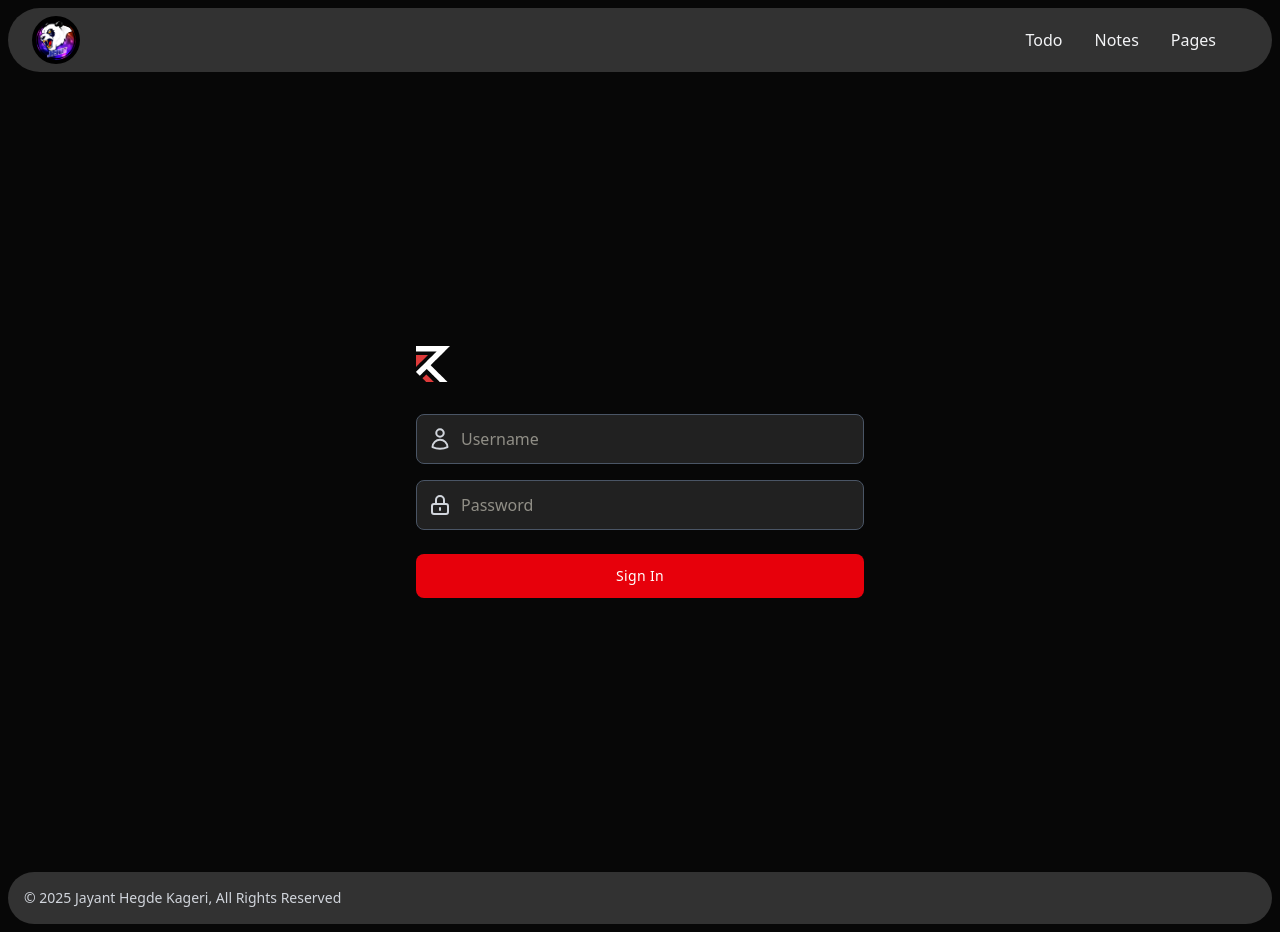
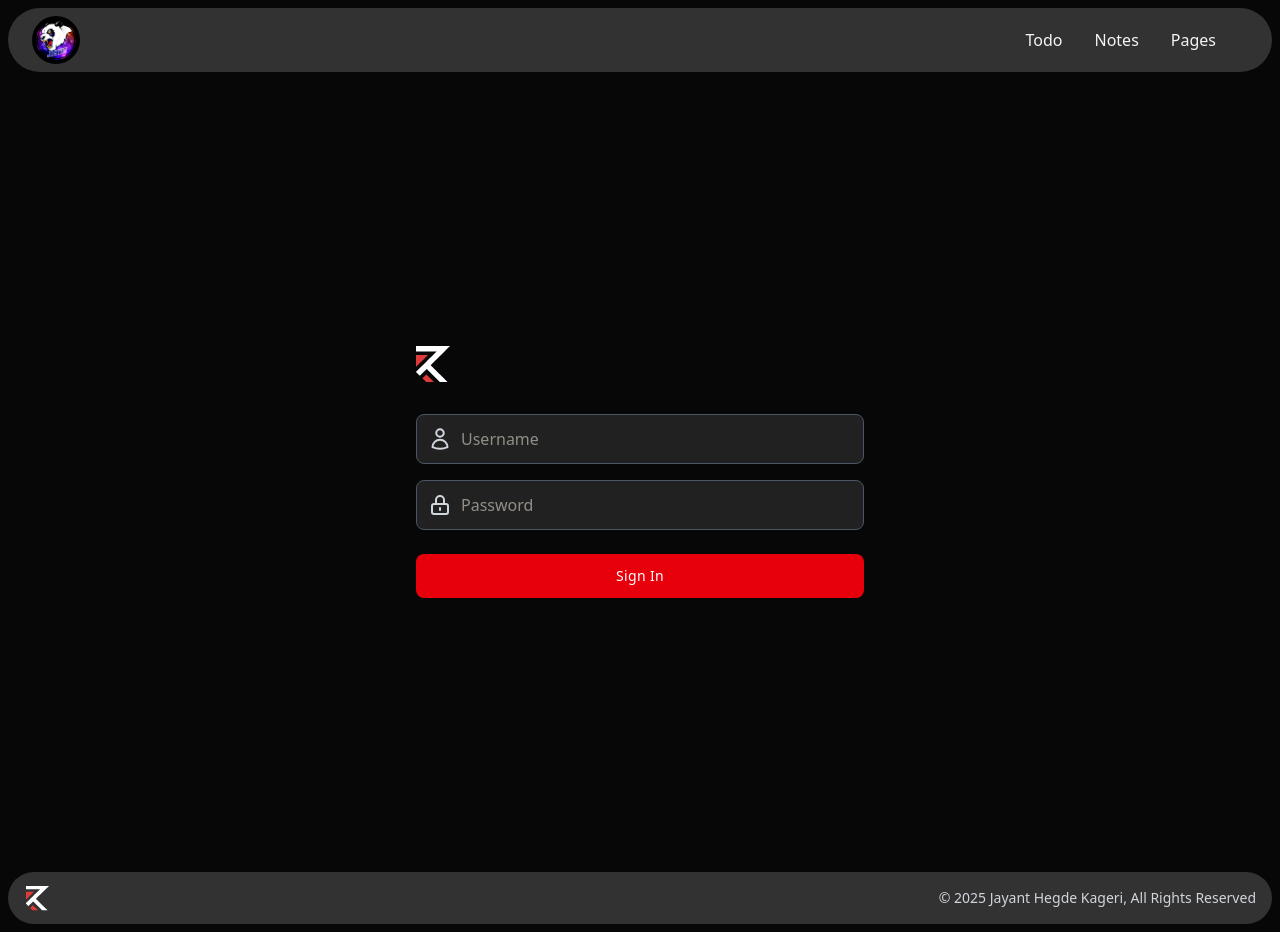
Before and after one commit to jayantkageriofficial/realm.rd, a Next.js app: page /auth/login in a window 1280 px wide. Built offline with nearby package versions, Linux system fonts and the light colour scheme.

Commit message:
Styling and Validations

```diff
--- a/app/auth/login/page.tsx
+++ b/app/auth/login/page.tsx
@@ -1,11 +1,14 @@
 import React from "react";
+import Image from "next/image";
 import logo from "@/assets/logo.svg";
-import Image from "next/image";
 
 export default function Login() {
   return (
     <>
-      <div className="container flex items-center justify-center min-h-screen px-6 mx-auto">
+      <section
+        id="login"
+        className="container flex items-center justify-center min-h-screen px-6 mx-auto"
+      >
         <form className="w-full max-w-md">
           <Image className="w-auto h-8 sm:h-9" src={logo} alt="Logo" />
           {/*
@@ -71,7 +74,7 @@ export default function Login() {
             </button>
           </div>
         </form>
-      </div>
+      </section>
     </>
   );
 }
--- a/app/page.tsx
+++ b/app/page.tsx
@@ -6,9 +6,23 @@ import toast from "react-hot-toast";
 import { createPage } from "@/lib/actions/pages";
 
 export default function Home() {
-  const [value, setValue] = React.useState("");
+  const date = new Date();
+  const init = `# ${date.getFullYear()}-${String(date.getMonth() + 1).padStart(
+    2,
+    "0"
+  )}-${String(date.getDate()).padStart(2, "0")}`;
+
+  const [value, setValue] = React.useState(init);
+
+  const normalizeInput = (str: string) =>
+    str
+      .trim()
+      .replace(/\s+/g, " ") // Replaces all whitespace (newlines, tabs, multiple spaces) with a single space
+      .replace(/ +/g, " "); // Optional: collapse multiple spaces
+
   return (
     <>
+      <section id="home" className="min-h-screen mt-20">
         <div className="m-4 md:flex md:justify-center md:items-center">
           <div className="md:w-1/2 px-4 mb-4 md:mb-0">
             <h1 className="mt-4 text-3xl font-bold text-purple-600">
@@ -17,8 +31,8 @@ export default function Home() {
             </h1>
             <div className="text-gray-300 md:text-lg italic font-normal">
               Scribble the plans,{" "}
-            <span className="text-red-500 underline font-bold">spill</span> the
-            thoughts.
+              <span className="text-red-500 underline font-bold">spill</span>{" "}
+              the thoughts.
             </div>
           </div>
           <div className="md:w-1/2">
@@ -28,6 +42,7 @@ export default function Home() {
               onChange={(e) => setValue(e || "")}
               preview="live"
               data-color-mode="dark"
+              tabIndex={-1}
               commands={[
                 commands.bold,
                 commands.italic,
@@ -56,6 +71,11 @@ export default function Home() {
               className="flex items-center px-4 py-2 mt-3 font-medium tracking-wide text-white capitalize transition-colors duration-300 transform bg-red-600 rounded-lg hover:bg-red-500 focus:outline-none focus:ring focus:ring-blue-500 focus:ring-opacity-80 cursor-pointer w-full justify-center"
               onClick={(e) => {
                 e.preventDefault();
+                if (
+                  normalizeInput(value) == init ||
+                  normalizeInput(value) == ""
+                )
+                  return toast.error("No Content");
                 createPage(value);
                 toast.success("Created");
               }}
@@ -81,6 +101,7 @@ export default function Home() {
             </button>
           </div>
         </div>
+      </section>
     </>
   );
 }
--- a/components/Footer.tsx
+++ b/components/Footer.tsx
@@ -1,11 +1,21 @@
 import React from "react";
+import Link from "next/link";
+import Image from "next/image";
+import logo from "@/assets/logo.svg";
 
 export default function Footer() {
   const year = new Date().getFullYear();
   return (
     <>
       <footer className="bg-secondary rounded-full mx-2 mb-2 py-4 select-none">
-        <div className="flex flex-col items-center sm:flex-row sm:justify-between">
+        <div className="flex items-center flex-row justify-between">
+          <Link href={"/"} className="mx-5">
+            <Image
+              className="h-4 md:h-5 w-auto scale-150 md:scale-125"
+              src={logo}
+              alt="Logo"
+            />
+          </Link>
           <p className="text-sm text-gray-300 px-4">
             © {year == 2025 ? 2025 : `2025 - ${year}`}{" "}
             <a
@@ -13,6 +23,7 @@ export default function Footer() {
               target="_blank"
               rel="noreferrer noopener"
               className={`transition-colors duration-300 transform copyright-hover-animation`}
+              tabIndex={-1}
             >
               Jayant Hegde Kageri
             </a>
```
Lines whose indentation alone changed are shown as unchanged.
